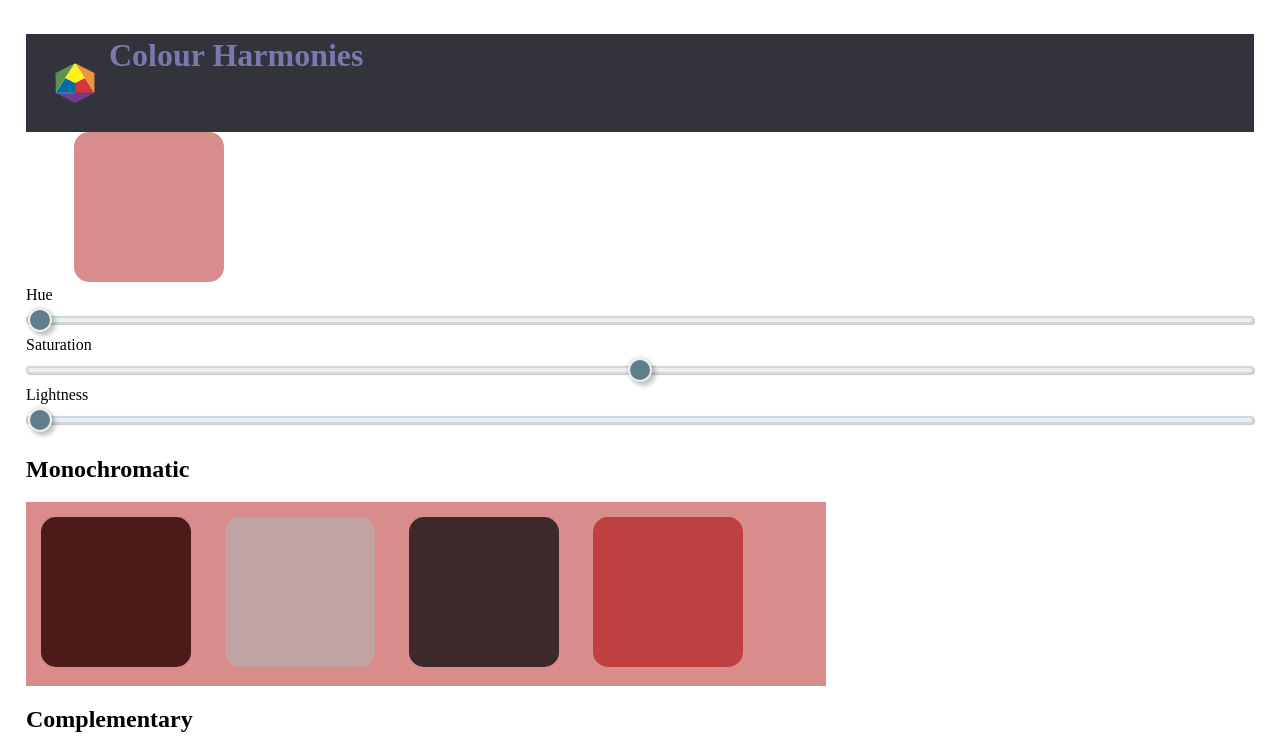
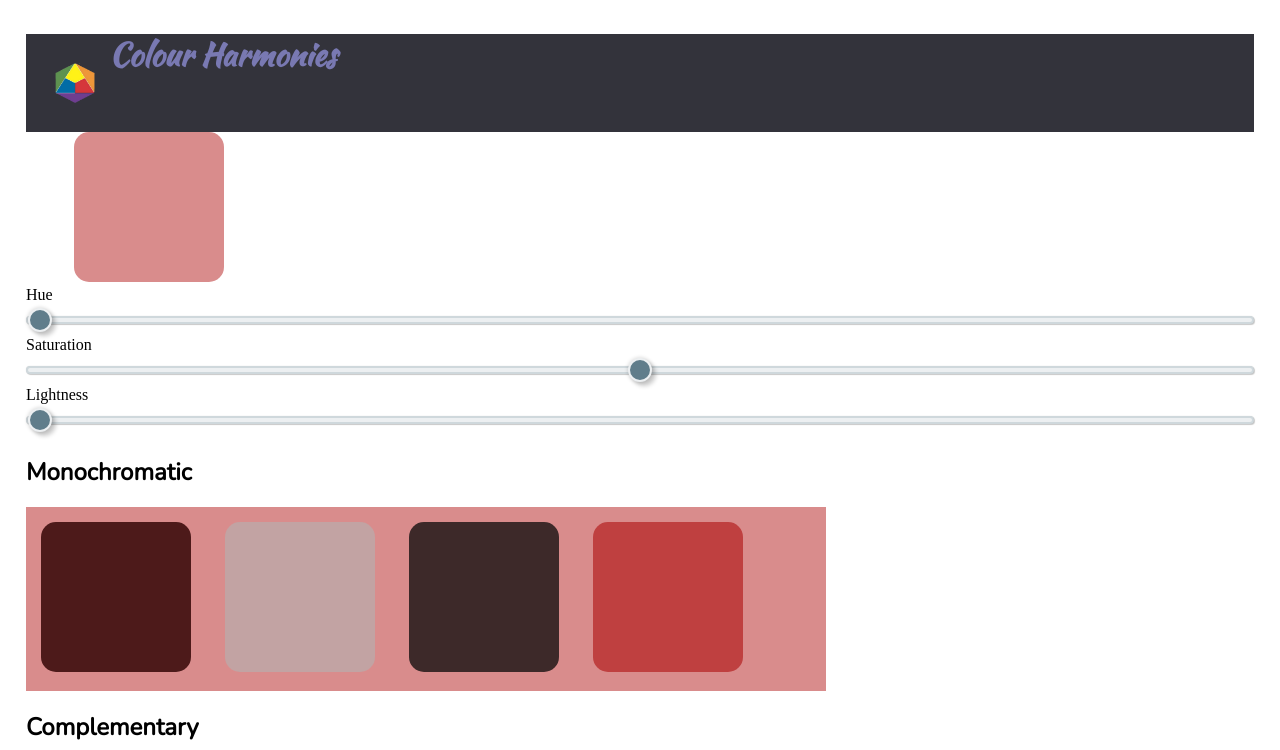
Before and after one commit to tatlay/harmony, a website: page index.html in a window 1280 px wide. Shown: the top 750 px of the page. Drawn offline with nearby package versions, Linux system fonts and the light colour scheme.

Commit message:
improved fonts

```diff
--- a/src/scss/_fonts.scss
+++ b/src/scss/_fonts.scss
@@ -1 +1,2 @@
 @import url('https://fonts.googleapis.com/css?family=Kaushan+Script');
+@import url('https://fonts.googleapis.com/css?family=Nunito');
--- a/src/scss/header.scss
+++ b/src/scss/_header.scss
@@ -8,9 +8,13 @@
 h1 {
     color: #7979B2;
     position: absolute;
-    top: 16px;
+    top: 10px;
     left: 109px;
+    font-family: 'Kaushan Script', cursive;
+}
 
+h2 {
+	font-family: 'Nunito', sans-serif;
 }
 
 .header{
```
Also changed, not shown: dist/css/styles.css, dist/css/styles.min.css, src/scss/_grid.scss (renamed from src/scss/grid.scss).
